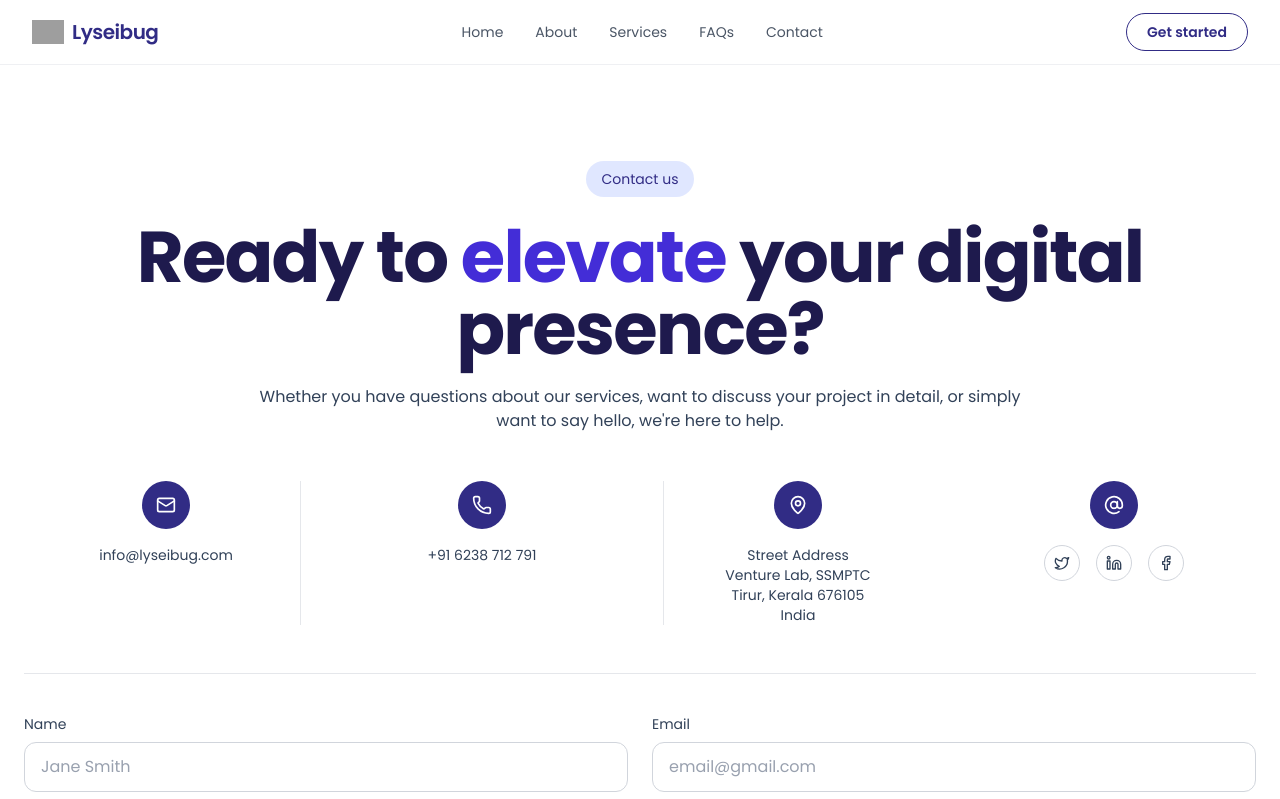
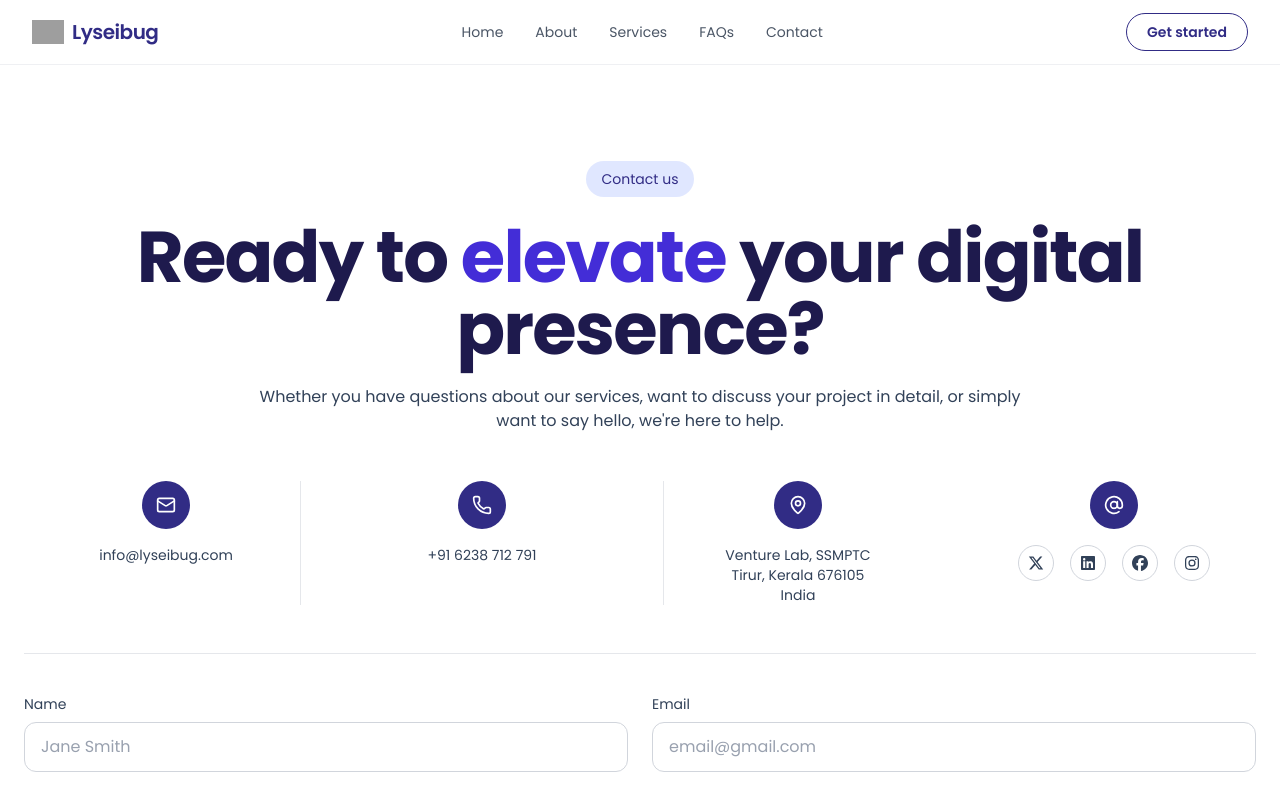
Before and after one commit to Lyseibug/landing-page, a Next.js app: page /contact in a window 1280 px wide. Shown: the top 799 px of the page. Built offline with nearby package versions, Linux system fonts and the light colour scheme; grey boxes are pictures that could not be loaded.

Commit message:
Refactor ContactSection component: Replace lucide-react social icons with FontAwesome icons, update social media links to direct URLs, and remove unused address line for improved clarity and functionality.

```diff
--- a/components/Contact/ContactSection.tsx
+++ b/components/Contact/ContactSection.tsx
@@ -1,13 +1,12 @@
 import { FOOTER_CONTENT } from "@/constants/content";
+import { Mail, Phone, MapPin, AtSign } from "lucide-react";
+import { FontAwesomeIcon } from "@fortawesome/react-fontawesome";
 import {
-  Mail,
-  Phone,
-  MapPin,
-  AtSign,
-  Twitter,
-  Linkedin,
-  Facebook,
-} from "lucide-react";
+  faXTwitter,
+  faLinkedin,
+  faFacebook,
+  faInstagram,
+} from "@fortawesome/free-brands-svg-icons";
 import ContactForm from "./ContactForm";
 
 export default function ContactSection() {
@@ -70,7 +69,6 @@
               <MapPin className="h-5 w-5" aria-hidden />
             </div>
             <div className="mt-4 text-sm text-slate-700">
-              <div>Street Address</div>
               {FOOTER_CONTENT.contact.addressLines.map((line) => (
                 <div key={line}>{line}</div>
               ))}
@@ -84,25 +82,48 @@
             </div>
             <div className="mt-4 flex items-center gap-4">
               <a
-                href="#"
+                href="https://x.com/lyseibug"
                 aria-label="Twitter"
                 className="inline-flex h-9 w-9 items-center justify-center rounded-full border border-gray-300 text-slate-700 transition-colors hover:bg-gray-50"
               >
-                <Twitter className="h-4 w-4" aria-hidden />
+                <FontAwesomeIcon
+                  icon={faXTwitter}
+                  className="h-4 w-4"
+                  aria-hidden
+                />
               </a>
               <a
-                href="#"
+                href="https://www.linkedin.com/company/lyseibug"
                 aria-label="LinkedIn"
                 className="inline-flex h-9 w-9 items-center justify-center rounded-full border border-gray-300 text-slate-700 transition-colors hover:bg-gray-50"
               >
-                <Linkedin className="h-4 w-4" aria-hidden />
+                <FontAwesomeIcon
+                  icon={faLinkedin}
+                  className="h-4 w-4"
+                  aria-hidden
+                />
               </a>
               <a
-                href="#"
+                href="https://www.facebook.com/lyseibug"
                 aria-label="Facebook"
                 className="inline-flex h-9 w-9 items-center justify-center rounded-full border border-gray-300 text-slate-700 transition-colors hover:bg-gray-50"
               >
-                <Facebook className="h-4 w-4" aria-hidden />
+                <FontAwesomeIcon
+                  icon={faFacebook}
+                  className="h-4 w-4"
+                  aria-hidden
+                />
+              </a>
+              <a
+                href="https://www.instagram.com/lyseibug"
+                aria-label="Instagram"
+                className="inline-flex h-9 w-9 items-center justify-center rounded-full border border-gray-300 text-slate-700 transition-colors hover:bg-gray-50"
+              >
+                <FontAwesomeIcon
+                  icon={faInstagram}
+                  className="h-4 w-4"
+                  aria-hidden
+                />
               </a>
             </div>
           </div>
```
